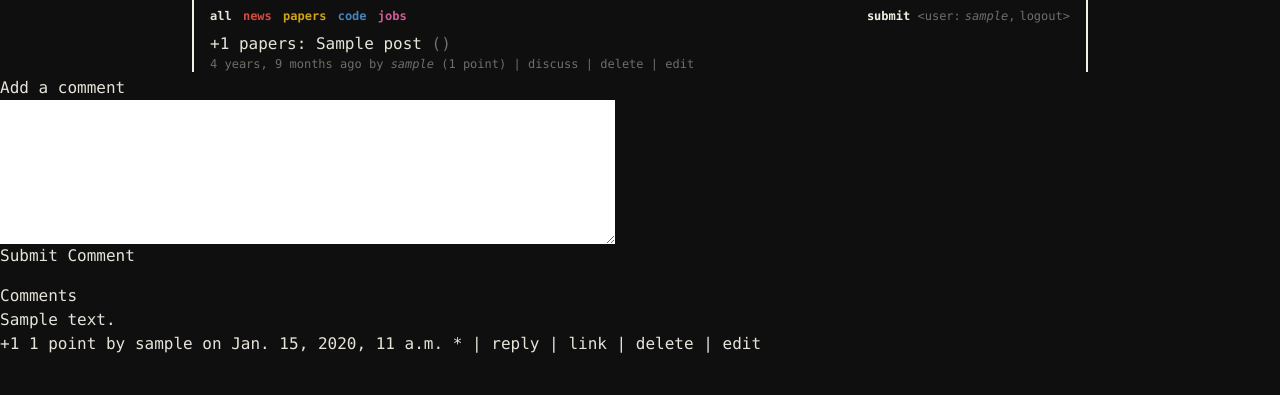
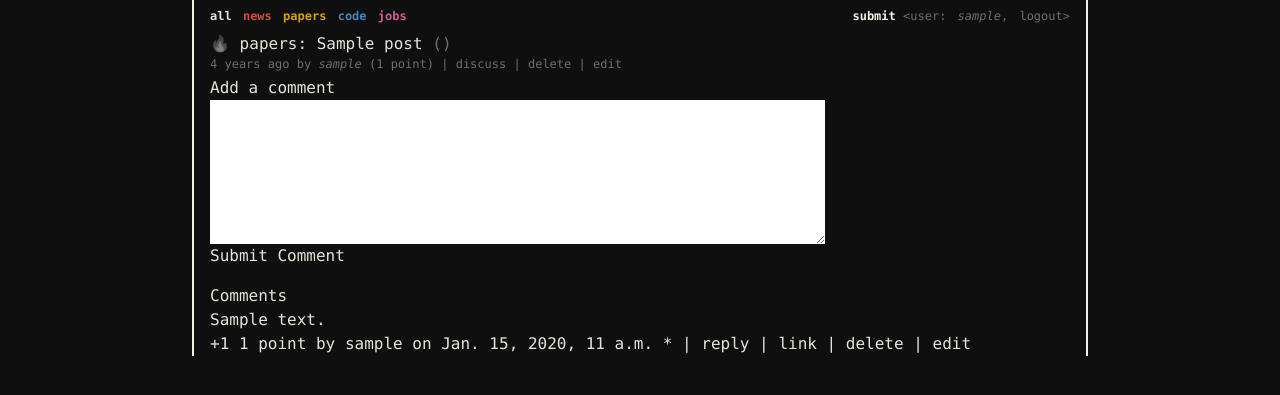
Before and after one commit to peppedilillo/ist, a Django app: page /posts/1/ in a window 1280 px wide. Shown: the top 395 px of the page. Run offline with Django 5.2, Linux system fonts and the light colour scheme; a user stored in the database is signed in; tables that the repository leaves empty hold one stand-in row (values such as "Sample post"); parts of the project's set-up code (start-up, migrations or seed data) failed here and were passed over.

Commit message:
styled index page

```diff
--- a/mb/templates/mb/includes/post.html
+++ b/mb/templates/mb/includes/post.html
@@ -1,20 +1,41 @@
 {% load mb_extras %}
 <div>
-    <div">
-        <a id="up_{{ post.id }}"
-            onclick="upvotePost(this)"
-            data-upvote-url="{% url 'mb:post_upvote' post.id %}"
-            data-redirect-url="{% url 'login' %}">+1</a>
-        <a href={{ post.url }}>{% if show_prefix %}{{ post.board_prefix }}{% endif %}{{ post.title }}</a>
+    <!--post title, upvote icon and url-->
+    <div>
+        <!--only show upvote functionalities if the user is authenticated.-->
+        {% if request.user.is_authenticated %}
+            {% csrf_token %}
+            <a id="up_{{ post.id }}"
+               onclick="upvotePost(this)"
+               data-upvote-url="{% url 'mb:post_upvote' post.id %}"
+               data-redirect-url="{% url 'login' %}"
+               class="cursor-pointer">
+                <!--if user does not like post this will be displayed (grayed out)-->
+                <span class="{% if post.is_fan %}hidden{% endif %} grayscale opacity-50"
+                      data-state="inactive">🔥</span>
+                <!--else this-->
+                <span class="{% if not post.is_fan %}hidden{% endif %} grayscale-0 opacity-100"
+                      data-state="active">🔥</span>
+            </a>
+        {% endif %}
+        <a href="{{ post.url }}">
+            {% if show_prefix %}{{ post.board_prefix }}{% endif %}
+        {{ post.title }}</a>
         <span class="text-base-600">({{ post.url|truncatesmart }})</span>
     </div>
+    <!--post metadata and buttons-->
     <div class="text-base-600 text-xs mb-1">
-        {{ post.date|timesince }} ago by <a href="{% url 'mb:profile' post.user.id %}" class="italic">{{ post.user }}</a>
-        <span class="score" id="score_{{ post.id }}">({{ post.nlikes }} point{{ post.nlikes|pluralize }})</span>
-        | <a href="{% url 'mb:post_detail' post.id %}">discuss</a>
+        {{ post.date|timeago }} ago by
+        <a href="{% url 'mb:profile' post.user.id %}"
+           class="italic hover:text-base-100 cursor-pointer">{{ post.user }}</a>
+        (<span class="score" id="score_{{ post.id }}">{{ post.nlikes }} point{{ post.nlikes|pluralize }}</span>)
+        | <a href="{% url 'mb:post_detail' post.id %}"
+    class="hover:text-base-100 cursor-pointer">discuss</a>
         {% if post.user == request.user or request.user.has_mod_rights %}
-            | <a href="{% url 'mb:post_delete' post.id %}">delete</a>
-            | <a href="{% url 'mb:post_edit' post.id %}">edit</a>
+            | <a href="{% url 'mb:post_delete' post.id %}"
+    class="hover:text-base-100 cursor-pointer">delete</a>
+            | <a href="{% url 'mb:post_edit' post.id %}"
+    class="hover:text-base-100 cursor-pointer">edit</a>
         {% endif %}
     </div>
 </div>
--- a/mb/templates/mb/index.html
+++ b/mb/templates/mb/index.html
@@ -8,7 +8,8 @@
             <table class="text-xs">
                 {% for post in page_obj %}
                     <tr>
-                        <td class="align-top"">{{ forloop.counter0 | add:page_obj.start_index }}.</td>
+                        <td class="align-top"">{{ forloop.counter0 | add:page_obj.start_index }}.
+                        </td>
                         <td class="align-top">{% include "mb/includes/post.html" with post=post show_prefix=show_prefix %}</td>
                     </tr>
                 {% endfor %}
--- a/mb/templatetags/mb_extras.py
+++ b/mb/templatetags/mb_extras.py
@@ -1,9 +1,11 @@
 from django import template
+from django.utils.timesince import timesince
 
 from urllib.parse import urlparse
 
 
 register = template.Library()
+
 
 @register.filter
 def board_color(header_text):
@@ -36,5 +38,9 @@ def truncatesmart(value, limit=24):
 
     if len(display_url) <= limit:
         return display_url
+    return display_url[:limit].rsplit('/', 1)[0] + '...'
 
-    return display_url[:limit].rsplit('/', 1)[0] + '...'
+
+@register.filter
+def timeago(value):
+    return timesince(value, depth=1)
--- a/mb/views.py
+++ b/mb/views.py
@@ -9,6 +9,7 @@ from django.shortcuts import get_object_or_404
 from django.shortcuts import redirect
 from django.shortcuts import render
 from django.views.decorators.http import require_POST
+from django.db.models import Exists, OuterRef
 
 from .forms import CommentForm
 from .forms import PostEditForm
@@ -26,7 +27,13 @@ EMPTY_MESSAGE = "It is empty here!"
 
 
 def _index(request, title: str, order_by: str) -> HttpResponse:
-    posts = Post.objects.select_related("user", "board").order_by(order_by)
+    posts = Post.objects.annotate(
+        is_fan=Exists(
+            Post.fans.through.objects.filter(
+                post_id=OuterRef('id'),
+                customuser_id=request.user.id,
+            ))
+    ).select_related("user", "board").order_by(order_by)
     paginator = Paginator(posts, INDEX_NPOSTS)
     page_number = request.GET.get("page")
     page_obj = paginator.get_page(page_number)
@@ -230,10 +237,12 @@ def _upvote(
     item = get_object_or_404(contrib_model, pk=contrib_id)
     if item.fans.contains(request.user):
         item.fans.remove(request.user)
+        isupvote = False
     else:
         item.fans.add(request.user)
+        isupvote = True
     item.save()
-    return JsonResponse({"success": True, "nlikes": item.nlikes})
+    return JsonResponse({"success": True, "nlikes": item.nlikes, "isupvote": isupvote})
 
 
 def comment_upvote(request, comment_id: int):
--- a/static/css/output.css
+++ b/static/css/output.css
@@ -558,25 +558,29 @@ video {
   position: static;
 }
 
+.m-4 {
+  margin: 1rem;
+}
+
 .mx-auto {
   margin-left: auto;
   margin-right: auto;
 }
 
-.mb-2 {
-  margin-bottom: 0.5rem;
+.mb-1 {
+  margin-bottom: 0.25rem;
 }
 
 .mb-4 {
   margin-bottom: 1rem;
 }
 
-.mb-1 {
-  margin-bottom: 0.25rem;
+.mt-4 {
+  margin-top: 1rem;
 }
 
-.mb-6 {
-  margin-bottom: 1.5rem;
+.mt-10 {
+  margin-top: 2.5rem;
 }
 
 .block {
@@ -599,24 +603,16 @@ video {
   max-width: 56rem;
 }
 
+.cursor-pointer {
+  cursor: pointer;
+}
+
 .flex-col {
   flex-direction: column;
 }
 
-.flex-wrap {
-  flex-wrap: wrap;
-}
-
-.items-center {
-  align-items: center;
-}
-
-.items-baseline {
-  align-items: baseline;
-}
-
-.gap-1 {
-  gap: 0.25rem;
+.gap-2 {
+  gap: 0.5rem;
 }
 
 .space-x-1 > :not([hidden]) ~ :not([hidden]) {
@@ -646,6 +642,10 @@ video {
   background-color: rgb(16 15 15 / var(--tw-bg-opacity));
 }
 
+.p-10 {
+  padding: 2.5rem;
+}
+
 .px-2 {
   padding-left: 0.5rem;
   padding-right: 0.5rem;
@@ -654,6 +654,14 @@ video {
 .py-2 {
   padding-top: 0.5rem;
   padding-bottom: 0.5rem;
+}
+
+.pt-10 {
+  padding-top: 2.5rem;
+}
+
+.pt-4 {
+  padding-top: 1rem;
 }
 
 .text-left {
@@ -721,18 +729,106 @@ video {
   color: rgb(208 162 21 / var(--tw-text-opacity));
 }
 
-.text-base-800 {
+.text-red {
   --tw-text-opacity: 1;
-  color: rgb(64 62 60 / var(--tw-text-opacity));
+  color: rgb(175 48 41 / var(--tw-text-opacity));
 }
 
-.text-base-700 {
+.text-blue {
   --tw-text-opacity: 1;
-  color: rgb(87 86 83 / var(--tw-text-opacity));
+  color: rgb(32 94 166 / var(--tw-text-opacity));
 }
 
-.hover\:cursor-pointer:hover {
-  cursor: pointer;
+.text-purple {
+  --tw-text-opacity: 1;
+  color: rgb(94 64 157 / var(--tw-text-opacity));
+}
+
+.text-green {
+  --tw-text-opacity: 1;
+  color: rgb(102 128 11 / var(--tw-text-opacity));
+}
+
+.opacity-10 {
+  opacity: 0.1;
+}
+
+.opacity-30 {
+  opacity: 0.3;
+}
+
+.opacity-50 {
+  opacity: 0.5;
+}
+
+.opacity-100 {
+  opacity: 1;
+}
+
+.opacity-0 {
+  opacity: 0;
+}
+
+.grayscale-0 {
+  --tw-grayscale: grayscale(0);
+  filter: var(--tw-blur) var(--tw-brightness) var(--tw-contrast) var(--tw-grayscale) var(--tw-hue-rotate) var(--tw-invert) var(--tw-saturate) var(--tw-sepia) var(--tw-drop-shadow);
+}
+
+.grayscale {
+  --tw-grayscale: grayscale(100%);
+  filter: var(--tw-blur) var(--tw-brightness) var(--tw-contrast) var(--tw-grayscale) var(--tw-hue-rotate) var(--tw-invert) var(--tw-saturate) var(--tw-sepia) var(--tw-drop-shadow);
+}
+
+.backdrop-grayscale-0 {
+  --tw-backdrop-grayscale: grayscale(0);
+  -webkit-backdrop-filter: var(--tw-backdrop-blur) var(--tw-backdrop-brightness) var(--tw-backdrop-contrast) var(--tw-backdrop-grayscale) var(--tw-backdrop-hue-rotate) var(--tw-backdrop-invert) var(--tw-backdrop-opacity) var(--tw-backdrop-saturate) var(--tw-backdrop-sepia);
+  backdrop-filter: var(--tw-backdrop-blur) var(--tw-backdrop-brightness) var(--tw-backdrop-contrast) var(--tw-backdrop-grayscale) var(--tw-backdrop-hue-rotate) var(--tw-backdrop-invert) var(--tw-backdrop-opacity) var(--tw-backdrop-saturate) var(--tw-backdrop-sepia);
+}
+
+.transition-all {
+  transition-property: all;
+  transition-timing-function: cubic-bezier(0.4, 0, 0.2, 1);
+  transition-duration: 150ms;
+}
+
+.duration-200 {
+  transition-duration: 200ms;
+}
+
+.duration-300 {
+  transition-duration: 300ms;
+}
+
+.hover\:text-base-100:hover {
+  --tw-text-opacity: 1;
+  color: rgb(230 228 217 / var(--tw-text-opacity));
+}
+
+.hover\:text-base-300:hover {
+  --tw-text-opacity: 1;
+  color: rgb(183 181 172 / var(--tw-text-opacity));
+}
+
+.hover\:opacity-100:hover {
+  opacity: 1;
+}
+
+.hover\:opacity-0:hover {
+  opacity: 0;
+}
+
+.hover\:opacity-50:hover {
+  opacity: 0.5;
+}
+
+.hover\:grayscale-0:hover {
+  --tw-grayscale: grayscale(0);
+  filter: var(--tw-blur) var(--tw-brightness) var(--tw-contrast) var(--tw-grayscale) var(--tw-hue-rotate) var(--tw-invert) var(--tw-saturate) var(--tw-sepia) var(--tw-drop-shadow);
+}
+
+.hover\:grayscale:hover {
+  --tw-grayscale: grayscale(100%);
+  filter: var(--tw-blur) var(--tw-brightness) var(--tw-contrast) var(--tw-grayscale) var(--tw-hue-rotate) var(--tw-invert) var(--tw-saturate) var(--tw-sepia) var(--tw-drop-shadow);
 }
 
 @media (min-width: 640px) {
--- a/static/js/base.js
+++ b/static/js/base.js
@@ -14,7 +14,6 @@ function parseCrsfToken() {
 var crsfToken = parseCrsfToken();
 
 function upvote(item) {
-    let id = item.id.substring(3);  // crop "up_" from ids like "up_100"
     let url = item.dataset.upvoteUrl;
 
     fetch(url, {
@@ -27,9 +26,15 @@ function upvote(item) {
     .then(res => {
         let scoreItem;
         if (res.success) {
+            let id = item.id.substring(3);  // crop "up_" from ids like "up_100"
             // fetch points element and update it
             scoreItem = document.getElementById('score_' + id);
             scoreItem.innerText = `${res.nlikes} point${res.nlikes !== 1 ? 's' : ''}`;
+
+            // takes care of the upvote icon
+            const spans = document.getElementById('up_' + id).getElementsByTagName('span');
+            spans[0].classList.toggle('hidden', res.isupvote);
+            spans[1].classList.toggle('hidden', !res.isupvote);
         } else {
             window.location = item.dataset.redirectUrl;
         }
--- a/tailwind.config.js
+++ b/tailwind.config.js
@@ -3,6 +3,7 @@ module.exports = {
   content: [
     './templates/**/*.html',
     './*/templates/**/*.html',
+    './*/templates/**/**/*.html',
   ],
   safelist: [
     'text-red-light',
--- a/templates/base.html
+++ b/templates/base.html
@@ -1,8 +1,6 @@
 {% load static %}
 {% load mb_extras %}
-
 <script src="{% static 'js/base.js' %}"></script>
-
 <html lang="en">
     <head>
         <meta charset="UTF-8">
@@ -18,19 +16,25 @@
                     <div class="space-x-1">
                         <a href="{% url 'mb:index' %}" class="font-bold {{ 'all'|board_color }}">all</a>
                         <a href="{% url 'mb:news' %}" class="font-bold {{ 'news'|board_color }}">news</a>
-                    <a href="{% url 'mb:papers' %}" class="font-bold {{ 'papers'|board_color }}">papers</a>
+                        <a href="{% url 'mb:papers' %}"
+                           class="font-bold {{ 'papers'|board_color }}">papers</a>
                         <a href="{% url 'mb:code' %}" class="font-bold {{ 'code'|board_color }}">code</a>
                         <a href="{% url 'mb:jobs' %}" class="font-bold {{ 'jobs'|board_color }}">jobs</a>
                     </div>
-
                     <!-- right side of navigation bar-->
                     <div class="text-base-600 space-x-1">
                         {% if user.is_authenticated %}
                             <a href="{% url 'mb:post_submit' %}" class="text-base-50 font-bold">submit</a>
-                        &ltuser:<span class="italic">{{ user.get_username }}</span>,<a href="{% url 'accounts:logout' %}">logout</a>&gt
+                            &ltuser:
+                            <a href="{% url 'mb:profile' user.id %}"
+                               class="italic hover:text-base-100 cursor-pointer">{{ user }}</a>,
+                            <a href="{% url 'accounts:logout' %}"
+                               class="hover:text-base-100 cursor-pointer">logout</a>&gt
                         {% else %}
-                        <a href="{% url 'login' %}">login</a>
-                        <a href="{% url 'accounts:signup' %}">signup</a>
+                            <a href="{% url 'login' %}"
+                               class="italic hover:text-base-100 cursor-pointer">login</a>
+                            <a href="{% url 'accounts:signup' %}"
+                               class="italic hover:text-base-100 cursor-pointer">signup</a>
                         {% endif %}
                     </div>
                 </div>
--- a/templates/pagination_footer.html
+++ b/templates/pagination_footer.html
@@ -1,11 +1,10 @@
-<span class="step-links">
+<div class="text-xs mt-4 flex gap-2">
     {% if page_obj.has_previous %}
         <a href="?page=1">&laquo; first</a>
         <a href="?page={{ page_obj.previous_page_number }}">previous</a>
     {% endif %}
-    <span class="current">Page {{ page_obj.number }} of {{ page_obj.paginator.num_pages }}.</span>
     {% if page_obj.has_next %}
         <a href="?page={{ page_obj.next_page_number }}">next</a>
         <a href="?page={{ page_obj.paginator.num_pages }}">last &raquo;</a>
     {% endif %}
-</span>
+</div>
```
Also changed, not shown: mb/templates/mb/includes/comment.html (+7 -5 lines), mb/templates/mb/post_detail.html (+6 -2 lines). Lines whose indentation alone changed are shown as unchanged.
